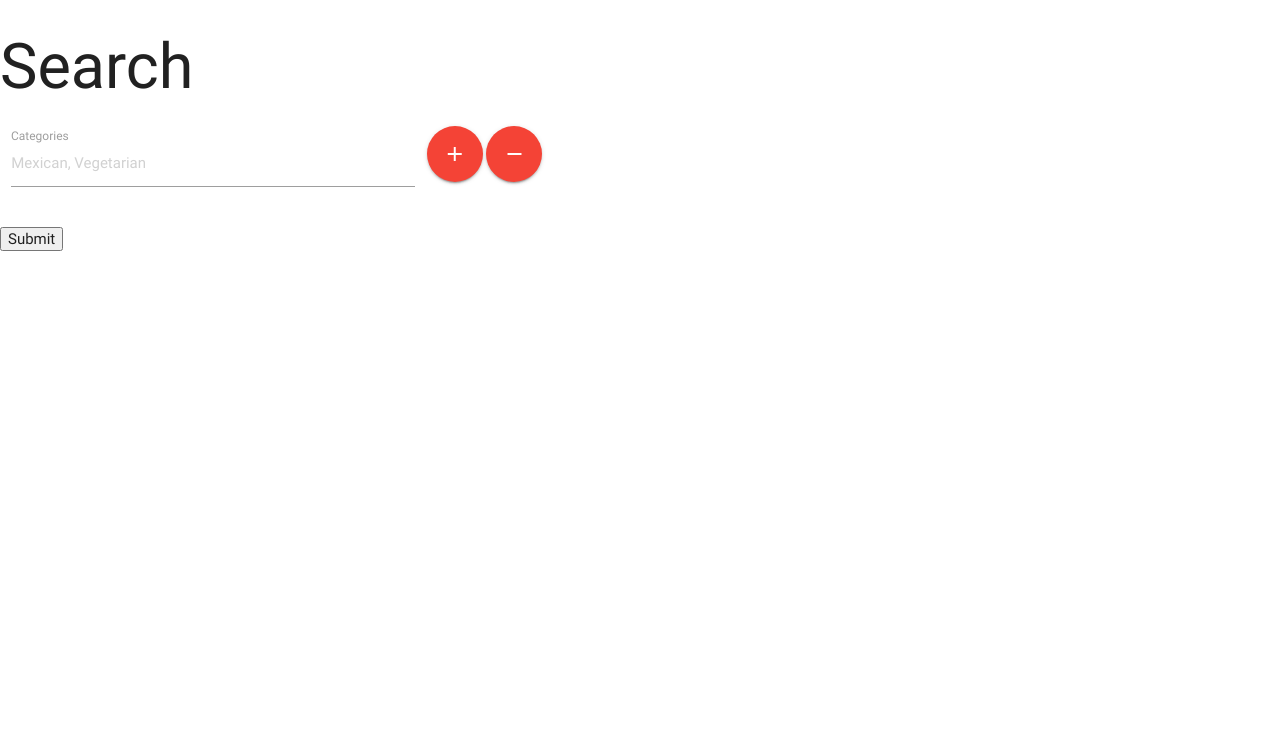
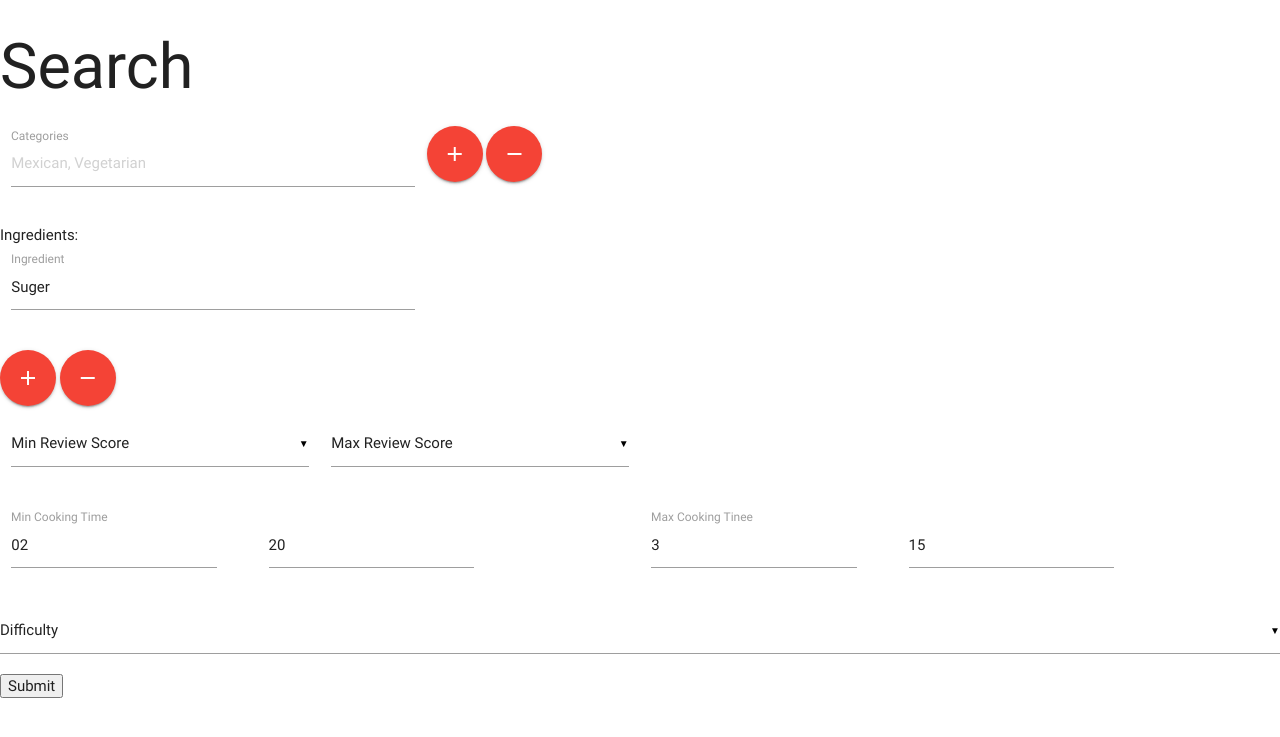
Before and after one commit to Code-Institute-Submissions/milestone-project-5, a Flask app: page / in a window 1280 px wide. Shown: the top 737 px of the page. Run offline with Flask 2, Linux system fonts and the light colour scheme; data that the repository does not hold is empty; some libraries are stand-ins or nearby versions.

Commit message:
add functionality to filter by difficulty

```diff
--- a/app.py
+++ b/app.py
@@ -865,6 +865,26 @@ def filter_by_total_time(min_time, max_time):
 
     return recipe_id_list
 
+def filter_by_difficulty(list_of_difficulties):
+    """
+    returns all recipes that have a difficulty score
+    contained in the argument list
+    """
+
+    possible_difficulties = [0,1,2]
+    difficulties_to_exclude = list(set(possible_difficulties)-set(list_of_difficulties))
+    string_of_placeholders = ",".join(['%s']*len(difficulties_to_exclude))
+    try:
+        with connection.cursor() as cursor:
+            cursor.execute('SELECT Id FROM Recipes WHERE Difficulty not in ({}) ;'.format(string_of_placeholders),difficulties_to_exclude)
+            returned_tuples = cursor.fetchall()
+            id_list = [individual_tuple[0] for individual_tuple in returned_tuples]
+            return id_list
+
+    except Exception as e:
+        print("FBD ERROR: {}".format(e))
+
+    return difficulties_to_exclude
 
 
 def combine_lists_and_remove_common_elements(list_of_lists):
@@ -889,6 +909,7 @@ def combine_lists_and_remove_common_elements(list_of_lists):
 @app.route("/", methods= ["POST", "GET"])
 def search_recipes():
     categories= get_all_categories_from_table()
+    ingredients = get_all_ingredients_from_table()
 
     if request.method == "POST":
         categories = get_categories_list()
@@ -898,7 +919,7 @@ def search_recipes():
 
 
 
-    return render_template("index.html", categories=categories)
+    return render_template("index.html", categories=categories, ingredients= ingredients)
 
 """
 
--- a/templates/base.html
+++ b/templates/base.html
@@ -67,6 +67,19 @@
                 autocompleteFunction();
             });
 
+                  $("#add-filter-ingredient").click(function() {
+                $(this).before(`
+
+                    <div class="input-field col s4">
+                        <label for="ingredient">Ingredient</label>
+                        <input type="text" name="ingredient-${ingredientCount}" id="ingredient-${ingredientCount}" class="autocomplete ingredientsAutocomplete">
+                    </div>
+
+                  </div>
+                `)
+                autocompleteFunction();
+            });
+
             $("#remove-ingredient").click(function() {
                 $(`.ingredient-row-${ingredientCount}`).remove();
                 ingredientCount--;
--- a/templates/index.html
+++ b/templates/index.html
@@ -4,19 +4,75 @@
 
 
 <form method="POST" id="filter" enctype="multipart/form-data">
-<div class="row">
 
+    <div class="row">
         <div class="input-field col s4">
             <label for="categories">Categories</label>
-            <input type="text" name="category-0" id="category-0" class="autocomplete categoriesAutocomplete" placeholder="Mexican, Vegetarian" >
-
+            <input type="text" name="category-0" id="category-0" class="autocomplete categoriesAutocomplete" placeholder="Mexican, Vegetarian">
         </div>
         <a class="btn-floating btn-large waves-effect waves-light red" id="add-category"><i class="material-icons">add</i></a>
         <a class="btn-floating btn-large waves-effect waves-light red" id="remove-category"><i class="material-icons">remove</i></a>
     </div>
-        <input type="submit" value="Submit">
 
-    </form>
+
+<h6>Ingredients:</h6>
+    <div class="row ingredient-row-0">
+        <div class="input-field col s4">
+            <label for="ingredient">Ingredient</label>
+            <input type="text" name="ingredient-0" id="ingredient-0" class="autocomplete ingredientsAutocomplete" value="Suger" placeholder="Honey" required>
+        </div>
+    </div>
+    <a class="btn-floating btn-large waves-effect waves-light red" id="add-filter-ingredient"><i class="material-icons">add</i></a>
+    <a class="btn-floating btn-large waves-effect waves-light red" id="remove-ingredient"><i class="material-icons">remove</i></a>
+
+<div class="row">
+<div class="input-field col s3">
+    <select name="min-score">
+      <option value="" disabled selected>Min Review Score</option>
+      <option value="1">1</option>
+      <option value="2">2</option>
+      <option value="3">3</option>
+      <option value="4">4</option>
+      <option value="5">5</option>
+    </select>
+</div>
+<div class="input-field col s3">
+    <select name="max-score">
+      <option value="" disabled selected>Max Review Score</option>
+      <option value="1">1</option>
+      <option value="2">2</option>
+      <option value="3">3</option>
+      <option value="4">4</option>
+      <option value="5">5</option>
+    </select>
+</div>
+</div>
+
+    <div class="row">
+        <div class="input-field col s6">
+            <input id="min-hours" name="min-hours" class="col s4" type="number" value="02" placeholder="Hours" required>
+            <input id="min-mins" name="min-mins" type="number" value="20" max="59" class="col s4 offset-s1" placeholder="Minutes " required>
+            <label>Min Cooking Time</label>
+        </div>
+        <div class="input-field col s6">
+            <input id="max-hours" name="max-hours" class="col s4" value="3" type="number" placeholder="Hours" required>
+            <input id="max-mins" name="max-mins" class="col s4 offset-s1" value="15" type="number" max="59" placeholder="Minutes " required>
+            <label>Max Cooking Tinee</label>
+        </div>
+    </div>
+
+    <div class="input-field col s12">
+    <select multiple>
+      <option value="" disabled selected>Difficulty</option>
+      <option value="0">Easy</option>
+      <option value="1">Normal</option>
+      <option value="2">Challenging</option>
+    </select>
+  </div>
+
+    <input type="submit" value="Submit">
+
+</form>
 <script>
 function autocompleteFunction(){
 
@@ -26,7 +82,15 @@ function autocompleteFunction(){
             },
 
         });
+
+          $('input.ingredientsAutocomplete').autocomplete({
+            data: {
+              {% for ingredient in ingredients %}  "{{ ingredient }}": null, {% endfor %}
+            },
+
+        });
     }
+
 
         $(document).ready(function() {
             autocompleteFunction()
```
Also changed, not shown: templates/addrecipe.html (+5 -5 lines).
